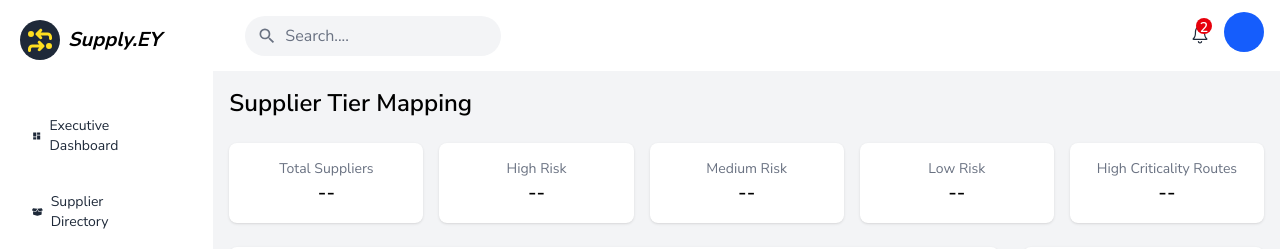
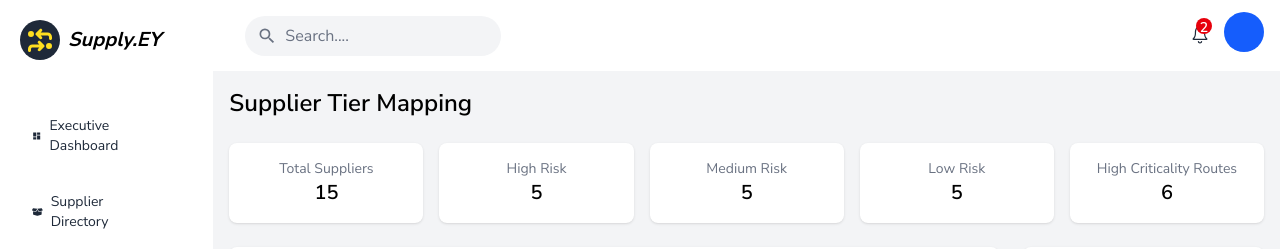
Before and after one commit to zunairah-khan/supplier-intelligence-tool, a React (Vite) app in the folder client/: page /supplier-tier-map in a window 1280 px wide. Shown: the top 249 px of the page. Built offline with nearby package versions, Linux system fonts and the light colour scheme.

Commit message:
added stats to supplier tier map page and updated dev notes

```diff
--- a/client/src/pages/SupplierTierMap.jsx
+++ b/client/src/pages/SupplierTierMap.jsx
@@ -2,10 +2,12 @@ import React from "react";
 import TierMap from "../components/TierMap";
 import { suppliers } from "../assets/data";
 import { buildSupplierHierarchy } from "../utils/buildSupplierHierarchy";
+import { calculateSupplierStats } from "../utils/calculateSupplierStats";
 
 const SupplierTierMap = () => {
 
-  const hierarchyData = buildSupplierHierarchy(suppliers);
+  const hierarchyData = buildSupplierHierarchy(suppliers); //building hierarchy data with no supplier id parsed, so builds tree from org root node
+  const { totalSuppliers, highCriticalityRoutes,highRiskSuppliers,mediumRiskSuppliers,lowRiskSuppliers } = calculateSupplierStats(hierarchyData);
 
   return (
     <div className="w-full min-h-screen flex flex-col gap-6">
@@ -20,27 +22,27 @@ const SupplierTierMap = () => {
 
         <div className="bg-white p-4 rounded-lg shadow text-center">
           <p className="text-sm text-gray-500">Total Suppliers</p>
-          <p className="text-xl font-semibold">--</p>
+          <p className="text-xl font-semibold">{totalSuppliers}</p>
         </div>
 
         <div className="bg-white p-4 rounded-lg shadow text-center">
           <p className="text-sm text-gray-500">High Risk</p>
-          <p className="text-xl font-semibold">--</p>
+          <p className="text-xl font-semibold">{highRiskSuppliers}</p>
         </div>
 
         <div className="bg-white p-4 rounded-lg shadow text-center">
           <p className="text-sm text-gray-500">Medium Risk</p>
-          <p className="text-xl font-semibold">--</p>
+          <p className="text-xl font-semibold">{mediumRiskSuppliers}</p>
         </div>
 
         <div className="bg-white p-4 rounded-lg shadow text-center">
           <p className="text-sm text-gray-500">Low Risk</p>
-          <p className="text-xl font-semibold">--</p>
+          <p className="text-xl font-semibold">{lowRiskSuppliers}</p>
         </div>
 
         <div className="bg-white p-4 rounded-lg shadow text-center">
           <p className="text-sm text-gray-500">High Criticality Routes</p>
-          <p className="text-xl font-semibold">--</p>
+          <p className="text-xl font-semibold">{highCriticalityRoutes}</p>
         </div>
 
       </div>
```
